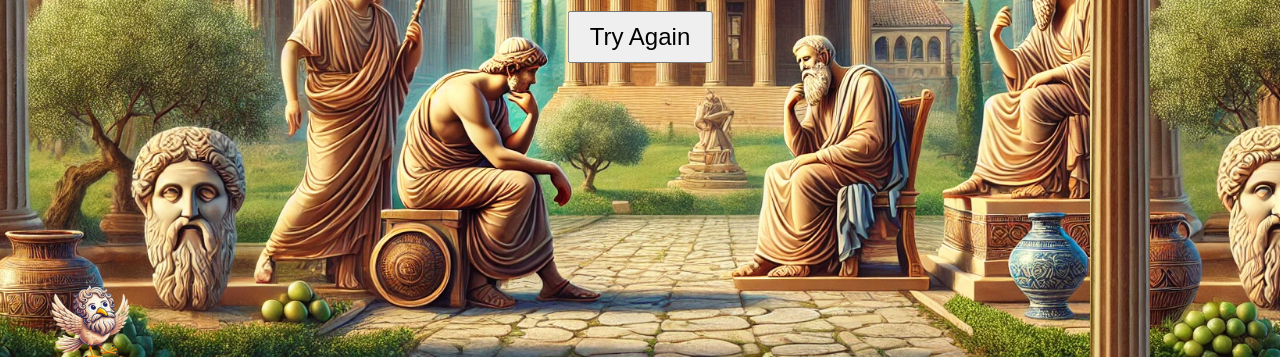
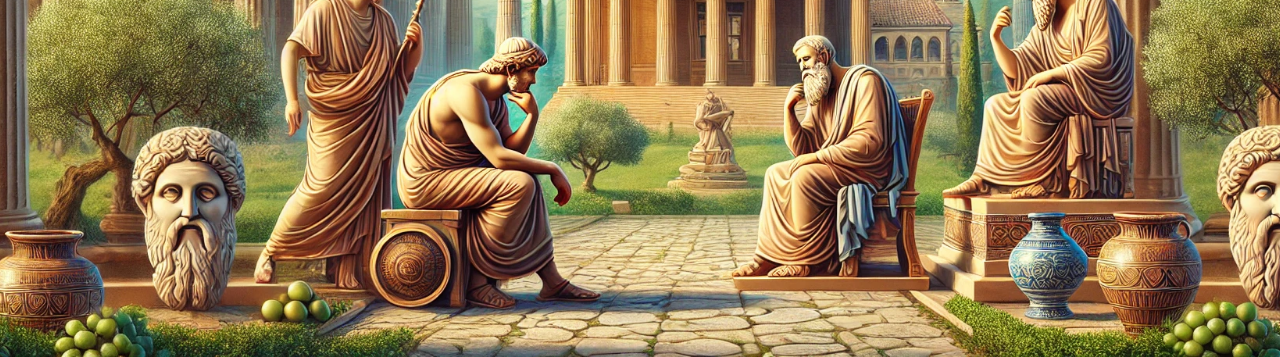
Before and after one commit to Foxhs12/greek-bird-android, a website: page index.html in a window 1280 px wide. Shown: the part 443-800 px from the top of the page. Drawn offline with Linux system fonts and the light colour scheme.

Commit message:
Update index.html

```diff
--- a/index.html
+++ b/index.html
@@ -75,98 +75,4 @@
             y: canvas.height / 2,
             width: 80, // Largura da imagem do pássaro
             height: 80, // Altura da imagem do pássaro
-            gravity: 0.42,
-            lift: -10,
-            velocity: 0
-        };
-
-        const columns = [];
-        const columnWidth = 60;
-        const gapHeight = 250;
-        let score = 0;
-        let gameOver = false;
-
-        function drawBird() {
-            ctx.drawImage(birdImage, bird.x, bird.y, bird.width, bird.height);
-        }
-
-        function drawColumn(column) {
-            ctx.drawImage(columnImage, column.x, 0, columnWidth, column.gapY);
-            ctx.drawImage(columnImage, column.x, column.gapY + gapHeight, columnWidth, canvas.height - column.gapY - gapHeight);
-        }
-
-        function updateColumns() {
-            for (let i = columns.length - 1; i >= 0; i--) {
-                const column = columns[i];
-                column.x -= 5;
-                if (column.x + columnWidth < 0) {
-                    columns.splice(i, 1);
-                    score++;
-                }
-                drawColumn(column);
-                if (
-                    bird.x + bird.width > column.x &&
-                    bird.x < column.x + columnWidth &&
-                    (bird.y < column.gapY || bird.y + bird.height > column.gapY + gapHeight)
-                ) {
-                    gameOver = true;
-                }
-            }
-
-            if (columns.length === 0 || columns[columns.length - 1].x < canvas.width - 300) {
-                const gapY = Math.random() * (canvas.height - gapHeight - 100) + 50;
-                columns.push({ x: canvas.width, gapY });
-            }
-        }
-
-        function updateBird() {
-            bird.velocity += bird.gravity;
-            bird.y += bird.velocity;
-
-            if (bird.y + bird.height > canvas.height || bird.y < 0) {
-                gameOver = true;
-            }
-        }
-
-        function restartGame() {
-            bird.y = canvas.height / 2;
-            bird.velocity = 0;
-            columns.length = 0;
-            score = 0;
-            gameOver = false;
-            document.getElementById('gameOverText').style.display = 'none';
-            document.getElementById('tryAgainButton').style.display = 'none';
-            animate();
-        }
-
-        function animate() {
-            ctx.clearRect(0, 0, canvas.width, canvas.height);
-            updateBird();
-            drawBird();
-            updateColumns();
-
-            ctx.fillStyle = 'white';
-            ctx.font = '24px Arial';
-            ctx.fillText('Score: ' + score, 10, 30);
-
-            if (!gameOver) {
-                requestAnimationFrame(animate);
-            } else {
-                document.getElementById('gameOverText').style.display = 'block';
-                document.getElementById('tryAgainButton').style.display = 'block';
-            }
-        }
-
-        // Substituindo o evento de teclado para toque na tela
-        window.addEventListener('touchstart', function () {
-            bird.velocity = bird.lift;
-        });
-
-        birdImage.onload = () => {
-            columnImage.onload = () => {
-                restartGame();
-            };
-        };
-    </script>
-</body>
-</html>
+            gravity
```
